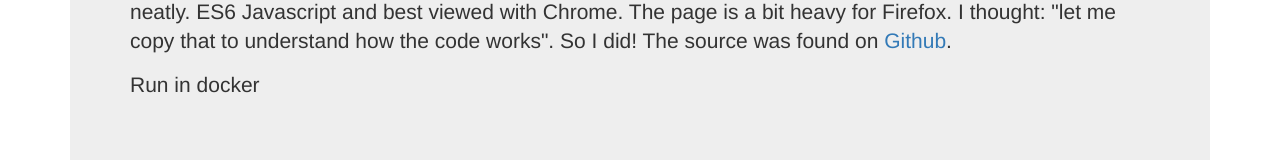
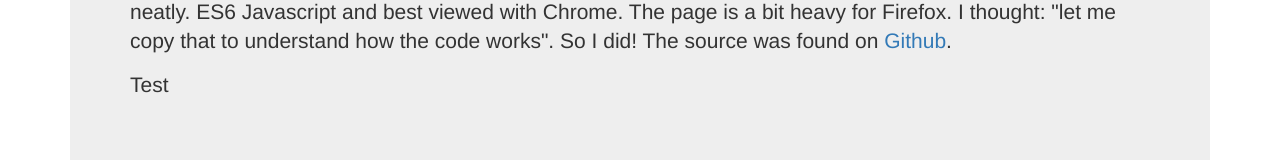
Before and after one commit to aquaplanet/loopingifs, a website: page index.html in a window 1280 px wide. Shown: the part 180-340 px from the top of the page. Drawn offline with nearby package versions, Linux system fonts and the light colour scheme.

Commit message:
Another commit
blha

```diff
--- a/index.html
+++ b/index.html
@@ -33,7 +33,7 @@
       <h1>A cool idea</h1>
       <div class="lead">I saw <a href="http://geelen.github.io/loopgifs">a demo</a> and a <a href="https://youtu.be/iukBMY4apvI">guide how the code was produced</a>. It fetches looping gifs from Reddit and displays them neatly. ES6 Javascript and best viewed with Chrome. The page is a bit heavy for Firefox. I thought: "let me copy that to understand how the code works". So I did! The source was found on <a href="https://github.com/geelen/loopgifs">Github</a>.<p/>
 
-    <p>Run in docker</p>
+          <p>Test</p>
       </div>
     </div>
   </div>
```
